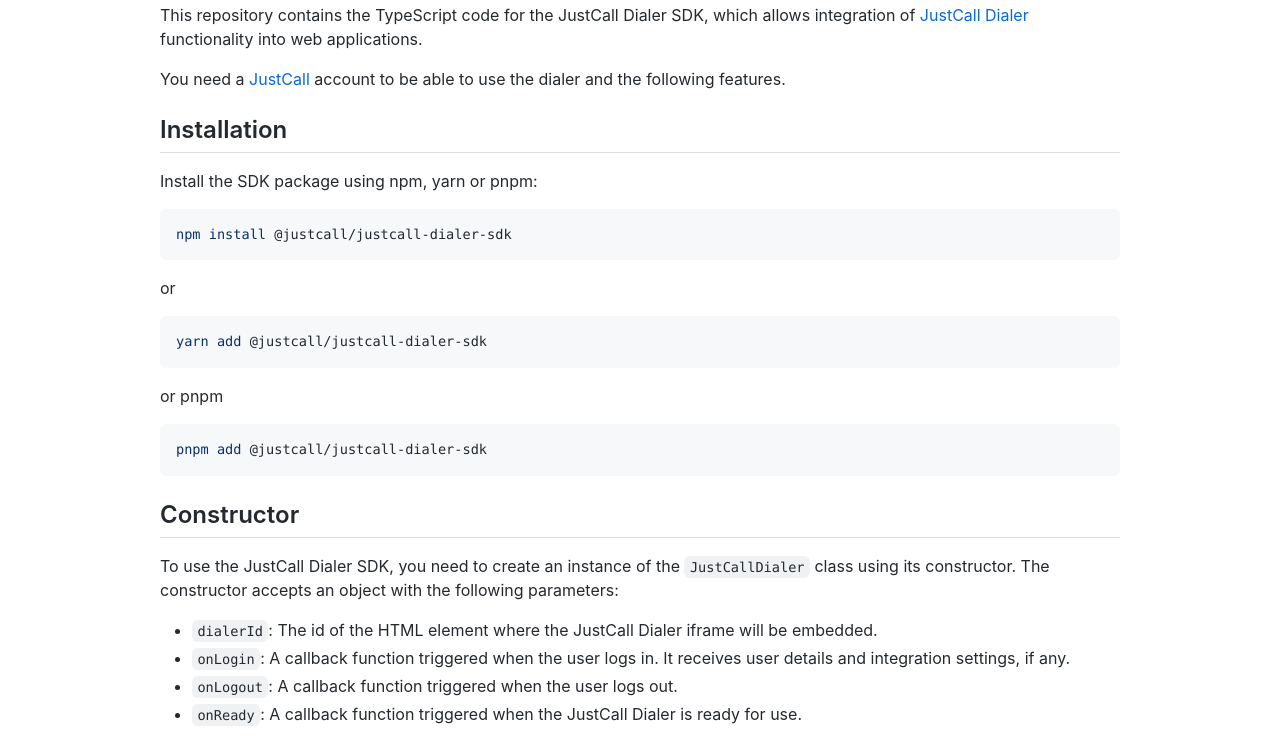
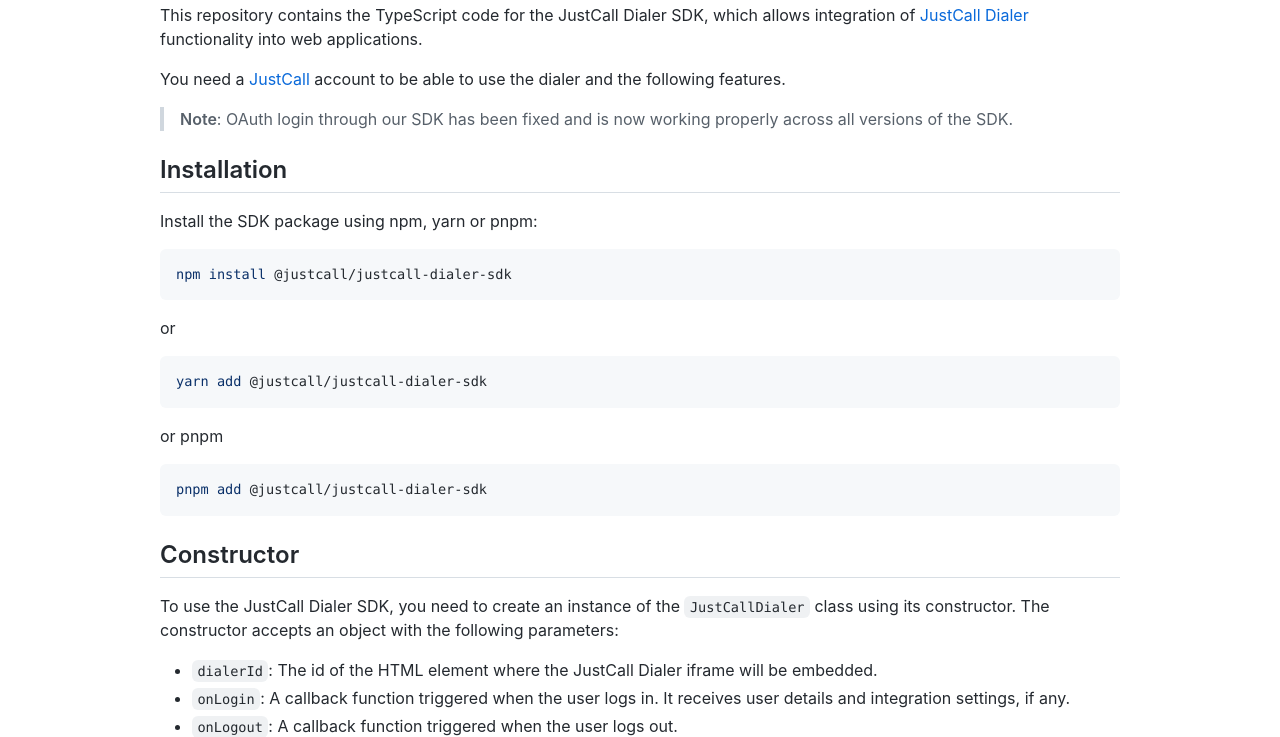
Before and after one commit to saaslabsco/justcall-dialer-sdk, a website: page docs/index.html in a window 1280 px wide. Shown: the part 80-817 px from the top of the page. Drawn offline with Linux system fonts and the light colour scheme.

Commit message:
feat: Updated docs

```diff
--- a/docs/index.html
+++ b/docs/index.html
@@ -162,6 +162,9 @@
     <h1 id="justcall-sdk"><a class="anchor" aria-hidden="true" tabindex="-1" href="#justcall-sdk"><span class="octicon octicon-link"></span></a>JustCall SDK</h1>
     <p>This repository contains the TypeScript code for the JustCall Dialer SDK, which allows integration of <a href="https://app.justcall.io/dialer">JustCall Dialer</a> functionality into web applications.</p>
     <p>You need a <a href="https://app.justcall.io/">JustCall</a> account to be able to use the dialer and the following features.</p>
+    <blockquote>
+      <p><strong>Note</strong>: OAuth login through our SDK has been fixed and is now working properly across all versions of the SDK.</p>
+    </blockquote>
     <h2 id="installation"><a class="anchor" aria-hidden="true" tabindex="-1" href="#installation"><span class="octicon octicon-link"></span></a>Installation</h2>
     <p>Install the SDK package using npm, yarn or pnpm:</p>
     <pre class="language-bash"><code class="language-bash code-highlight"><span class="code-line line-number" line="1"><span class="token function">npm</span> <span class="token function">install</span> @justcall/justcall-dialer-sdk
```
